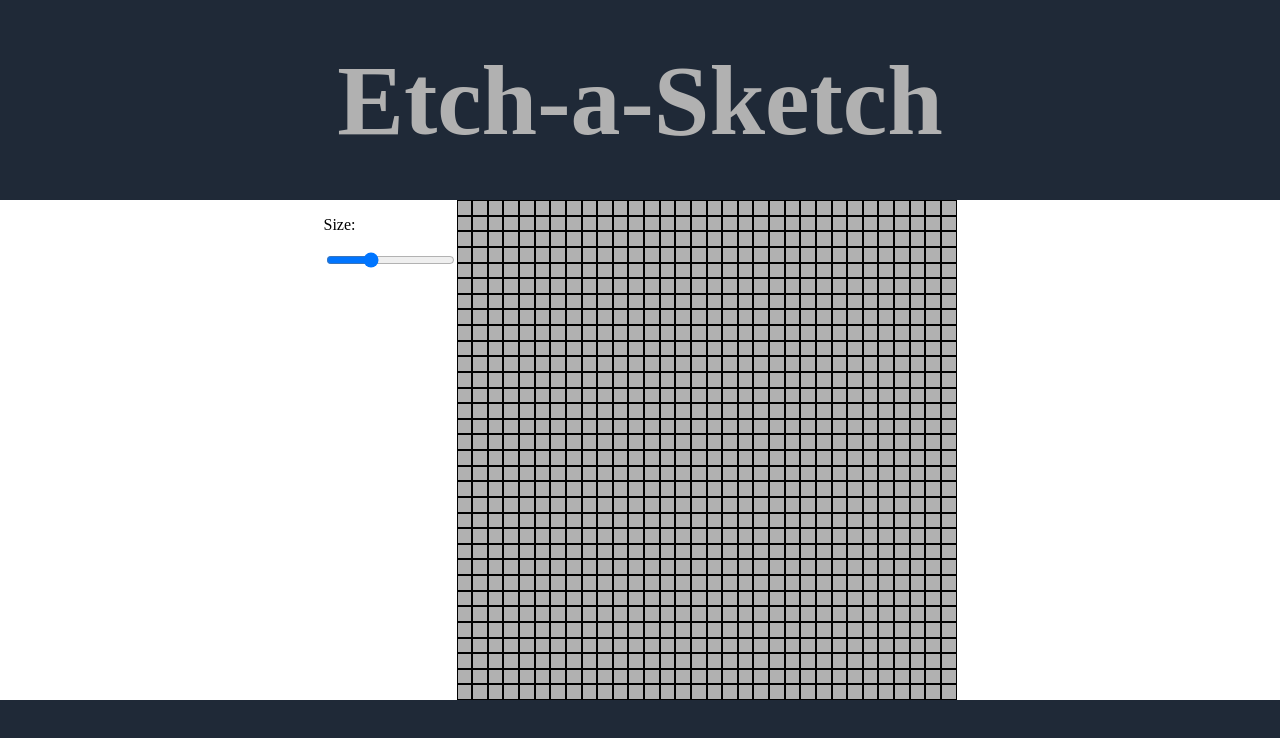
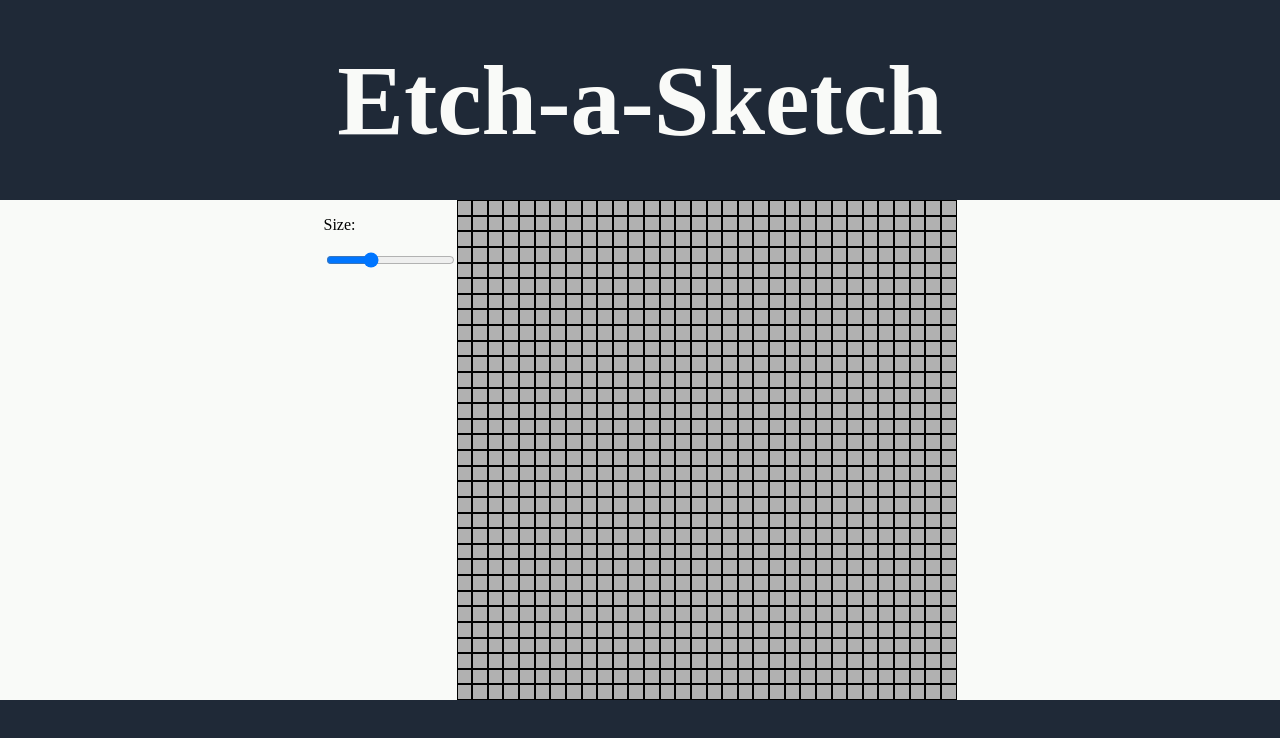
Before and after one commit to davidlueke/etch, a plain HTML site: page index.html in a window 1280 px wide. Drawn offline with Linux system fonts and the light colour scheme.

Commit message:
Change colors

```diff
--- a/style.css
+++ b/style.css
@@ -15,6 +15,7 @@ body {
 .main {
     display: flex;
     justify-content: center;
+    background-color: #F9FAF8;
 }
 
 .box {
@@ -44,7 +45,7 @@ body {
 
 h1 {
     font-size: 100px;
-    color: rgb(177, 177, 177);
+    color: #F9FAF8;
 }
 
 .footer {
```
